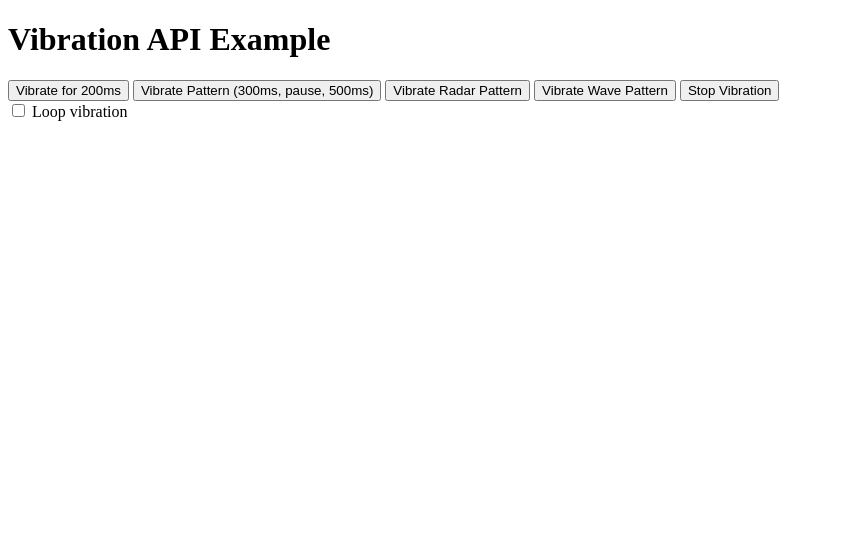
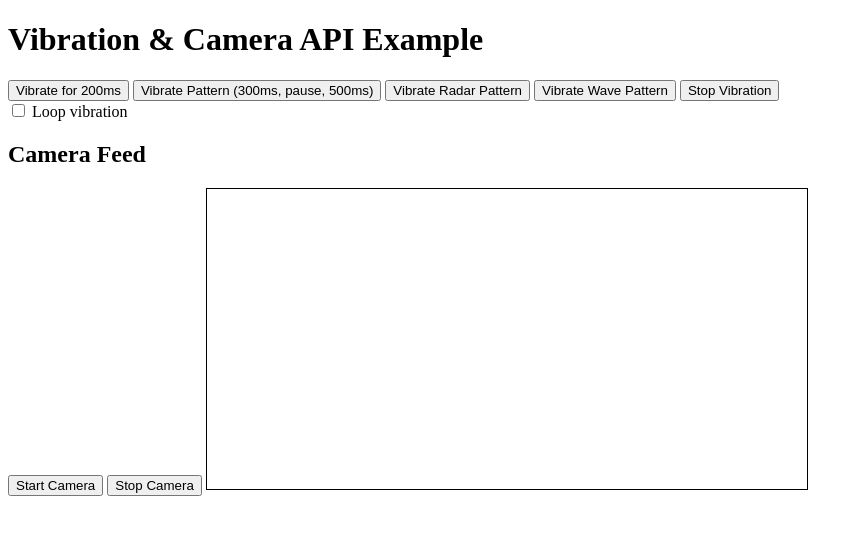
Before and after one commit to piyushmohanta9/browser-haptic-api, a plain HTML site: page index.html in a window 1280 px wide. Shown: the whole page, without its empty margins (0-863 px from the left). Drawn offline with Linux system fonts and the light colour scheme.

Commit message:
added camera api for video feed

```diff
--- a/index.html
+++ b/index.html
@@ -3,10 +3,11 @@
 <head>
     <meta charset="UTF-8">
     <meta name="viewport" content="width=device-width, initial-scale=1.0">
-    <title>Vibration API Example</title>
+    <title>Vibration & Camera API Example</title>
     <script>
         let loopInterval;
 
+        // Vibration functions
         function vibrateShort() {
             navigator.vibrate(200);
         }
@@ -39,16 +40,46 @@
                 patternFunc();
             }
         }
+
+        // Camera API function
+        function startCamera() {
+            const videoElement = document.getElementById('cameraFeed');
+
+            // Request camera access
+            navigator.mediaDevices.getUserMedia({ video: true })
+                .then((stream) => {
+                    // Set the video source to the camera stream
+                    videoElement.srcObject = stream;
+                })
+                .catch((error) => {
+                    console.error('Error accessing camera: ', error);
+                    alert('Unable to access camera. Please make sure your browser allows camera access.');
+                });
+        }
+
+        function stopCamera() {
+            const videoElement = document.getElementById('cameraFeed');
+            const stream = videoElement.srcObject;
+
+            // Stop all tracks to stop the camera
+            if (stream) {
+                const tracks = stream.getTracks();
+                tracks.forEach(track => track.stop());
+            }
+
+            // Clear the video element
+            videoElement.srcObject = null;
+        }
     </script>
 </head>
 <body>
-    <h1>Vibration API Example</h1>
+    <h1>Vibration & Camera API Example</h1>
 
     <!-- Vibration buttons -->
     <button onclick="handleLoop(vibrateShort)">Vibrate for 200ms</button>
     <button onclick="handleLoop(vibratePattern)">Vibrate Pattern (300ms, pause, 500ms)</button>
     <button onclick="handleLoop(vibrateRadar)">Vibrate Radar Pattern</button>
-    <button onclick="handleLoop(vibrateWave)">Vibrate Wave Pattern</button>
+    <button onclick="handleLoop(vibrateWave()">Vibrate Wave Pattern</button>
     <button onclick="stopVibration()">Stop Vibration</button>
 
     <!-- Loop checkbox -->
@@ -56,5 +87,13 @@
         <input type="checkbox" id="loopCheckbox"> Loop vibration
     </div>
 
+    <h2>Camera Feed</h2>
+    <!-- Camera controls -->
+    <button onclick="startCamera()">Start Camera</button>
+    <button onclick="stopCamera()">Stop Camera</button>
+
+    <!-- Video element to display camera feed -->
+    <video id="cameraFeed" autoplay style="width: 100%; max-width: 600px; border: 1px solid black;"></video>
+
 </body>
 </html>
```
